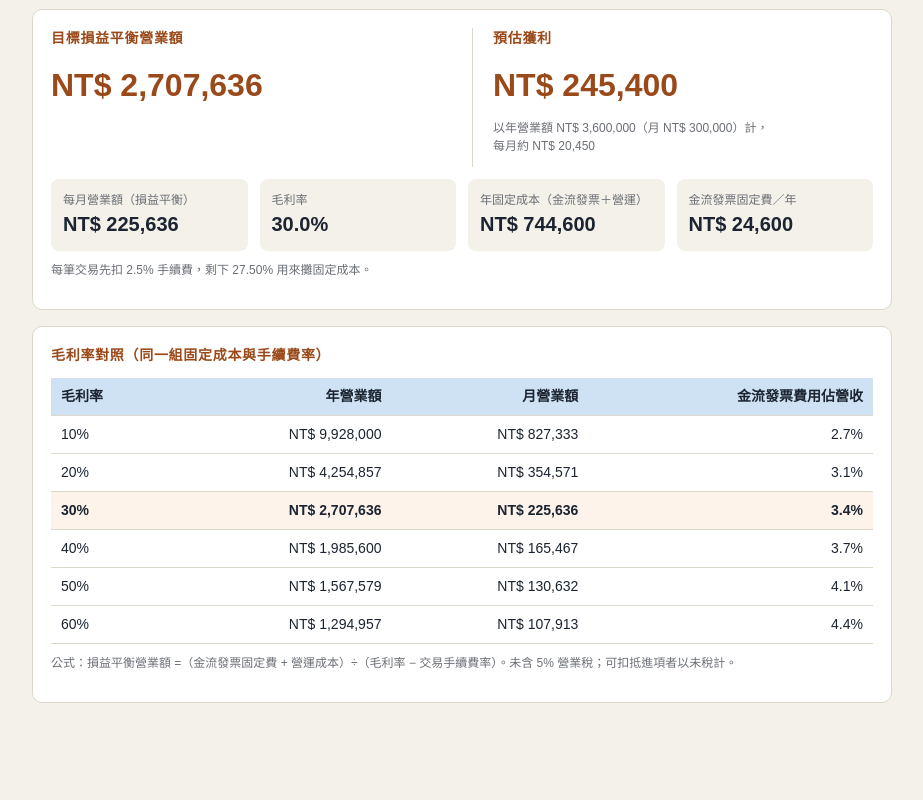
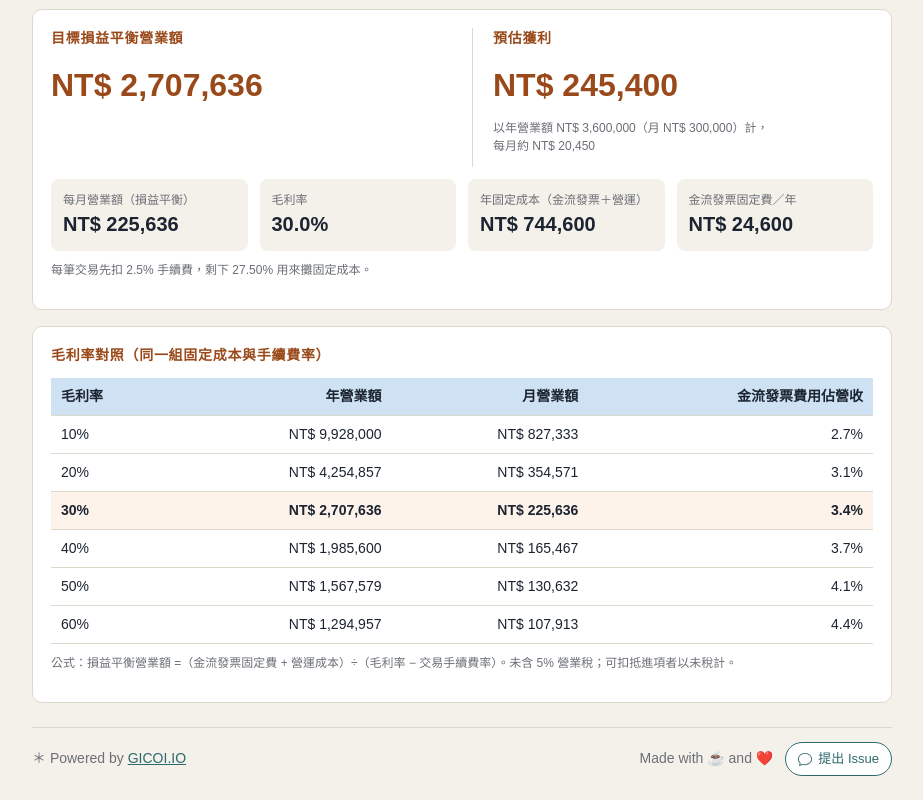
Before and after one commit to gicoi-lab/calc.gicoi.io, a Vue app: page / in a window 1280 px wide. Shown: the part 540-1340 px from the top of the page, without its empty margins (178-1101 px from the left). Before the commit the page ends 1283 px from the top, so only its background shows below. Built offline with nearby package versions, Linux system fonts and the light colour scheme.

Commit message:
Add footer (Powered by GICOI.IO, issue link)
Co-Authored-By: Claude Opus 5.5 <noreply@anthropic.com>

```diff
--- a/src/App.vue
+++ b/src/App.vue
@@ -208,5 +208,15 @@ const rows = computed(() =>
       </table>
       <p class="note">公式：損益平衡營業額 =（金流發票固定費 + 營運成本）÷（毛利率 − 交易手續費率）。未含 5% 營業稅；可扣抵進項者以未稅計。</p>
     </div>
+    <footer class="foot">
+      <span>＊ Powered by <a href="https://gicoi.io" target="_blank" rel="noopener">GICOI.IO</a></span>
+      <span class="foot-meta">
+        <span>Made with ☕️ and ❤️</span>
+        <a class="reset issue" href="https://github.com/gicoi-lab/calc.gicoi.io/issues" target="_blank" rel="noopener">
+          <svg width="14" height="14" viewBox="0 0 16 16" fill="currentColor" aria-hidden="true"><path d="M2.678 11.894a1 1 0 0 1 .287.801 10.97 10.97 0 0 1-.398 2c1.395-.323 2.247-.697 2.634-.893a1 1 0 0 1 .71-.074A8.060 8.060 0 0 0 8 14c3.996 0 7-2.807 7-6 0-3.192-3.004-6-7-6S1 4.808 1 8c0 1.468.617 2.830 1.678 3.894zm-.493 3.905a21.682 21.682 0 0 1-.713.129c-.2.032-.352-.176-.273-.362a9.680 9.680 0 0 0 .244-.637l.003-.01c.248-.72.45-1.548.524-2.319C.743 11.370 0 9.760 0 8c0-3.866 3.582-7 8-7s8 3.134 8 7-3.582 7-8 7a9.060 9.060 0 0 1-2.347-.306c-.52.263-1.639.742-3.468 1.105z"/></svg>
+          提出 Issue
+        </a>
+      </span>
+    </footer>
   </main>
 </template>
--- a/src/style.css
+++ b/src/style.css
@@ -38,3 +38,9 @@ tr.pick td{background:#fdf3ea;font-weight:700}
 .brand img{flex:none;filter:drop-shadow(0 2px 4px rgba(154,74,26,.25))}
 .brand small{font-size:inherit}
 @media (max-width:640px){.brand img{width:44px;height:44px}.brand{font-size:20px}.brand .colon{display:none}.brand small{display:block;font-size:14px;font-weight:400;color:var(--muted)}}
+.foot{display:flex;justify-content:space-between;align-items:center;flex-wrap:wrap;gap:12px 16px;margin-top:24px;padding-top:14px;border-top:1px solid var(--line);font-size:14px;color:var(--muted)}
+.foot a{color:var(--teal)}
+.foot-meta{display:inline-flex;align-items:center;gap:12px;white-space:nowrap}
+.foot .issue{display:inline-flex;align-items:center;gap:6px;border-radius:999px;text-decoration:none}
+.foot .issue:hover{color:#fff}
+@media (max-width:575.98px){.foot{flex-direction:column;text-align:center}}
```
